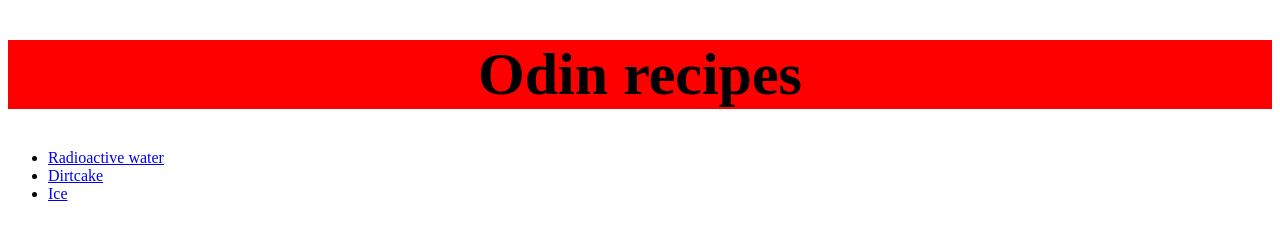
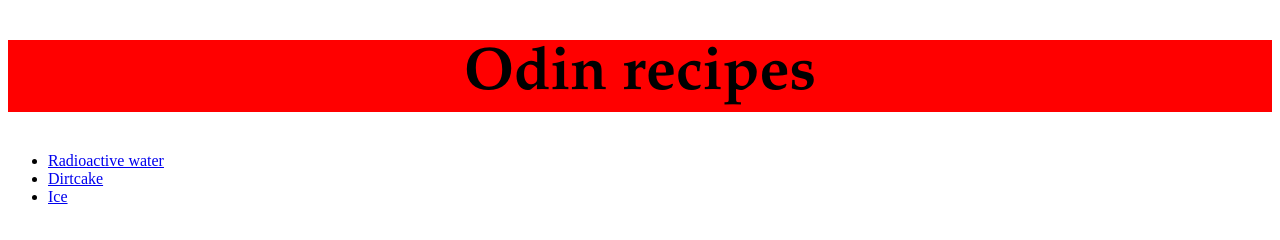
Before and after one commit to BillGatesReckoning/odin-recipes, a plain HTML site: page index.html in a window 1280 px wide. Drawn offline with Linux system fonts and the light colour scheme.

Commit message:
Add font(I hope)

```diff
--- a/style.css
+++ b/style.css
@@ -1,4 +1,5 @@
 h1 {
+    font-family: Garamond, serif;
     text-align: center;
     font-size: 60px;
     background-color: red;
```
